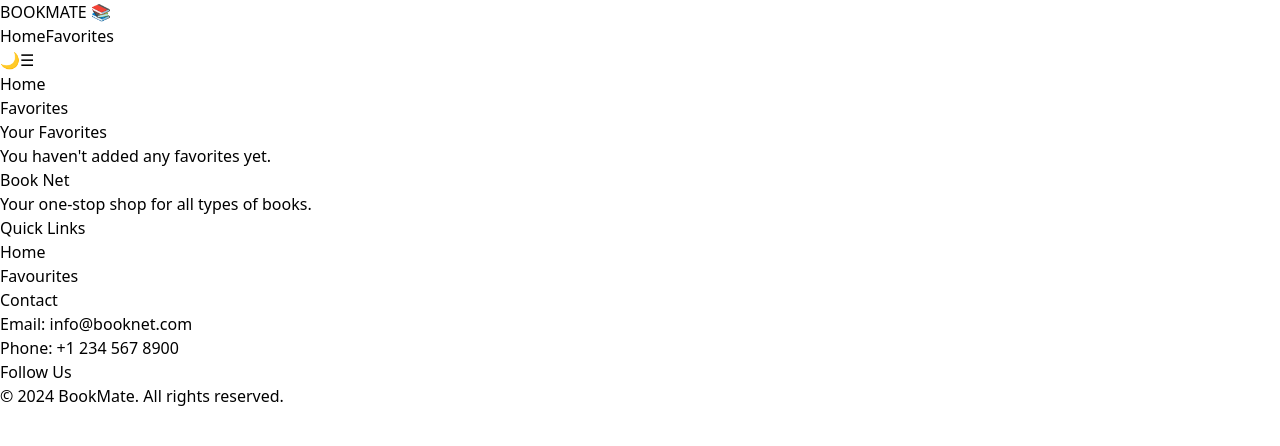
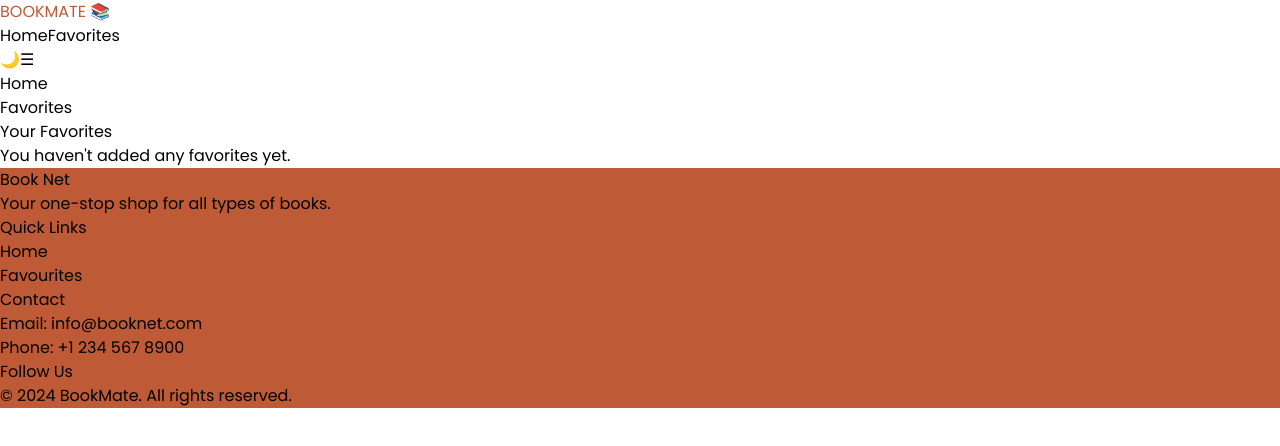
Before and after one commit to Mworia-Ian/BookMate, a React (Vite) app in the folder frontend/: page /favorites in a window 1280 px wide. Shown: the top 446 px of the page. Built offline with nearby package versions, Linux system fonts and the light colour scheme.

Commit message:
Added custom css

```diff
--- a/frontend/src/index.css
+++ b/frontend/src/index.css
@@ -1,3 +1,36 @@
 @tailwind base;
 @tailwind components;
 @tailwind utilities;
+
+* {
+    font-family: "Poppins", sans-serif;
+}
+.bg-be5a36 {
+  background-color: #be5a36;
+}
+
+.bg-be5a36-dark {
+  background-color: #9b4a28;
+}
+
+.text-be5a36 {
+  color: #be5a36;
+}
+
+.text-be5a36-dark {
+  color: #9b4a28;
+}
+
+.focus:ring-be5a36 {
+  --ring-opacity: 1;
+  box-shadow: 0 0 0 3px rgba(190, 90, 54, var(--ring-opacity));
+}
+
+.scrollbar-hide::-webkit-scrollbar {
+  display: none;
+}
+
+.scrollbar-hide {
+  -ms-overflow-style: none;
+  scrollbar-width: none;
+}
```
